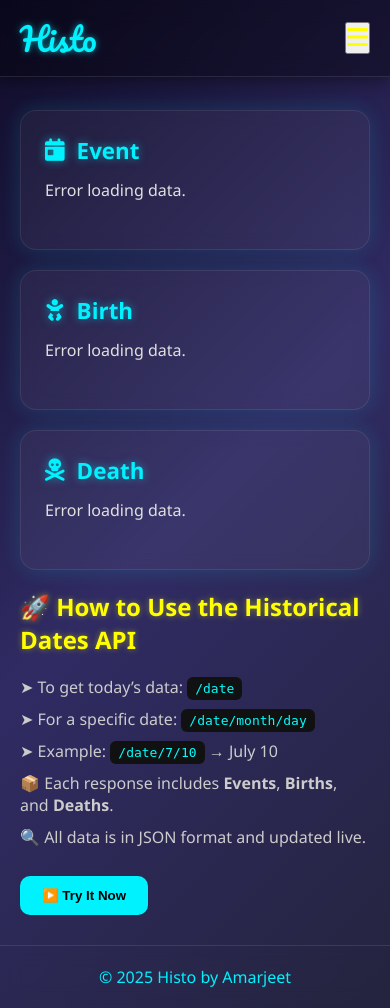
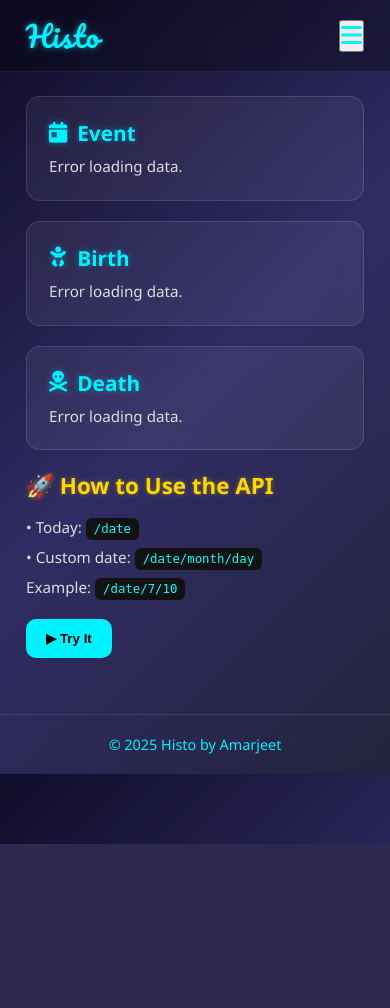
Before and after one commit to Patel776/Python-Major-Project, a Flask app: page / in a window 390 px wide. After the commit the page ends 844 px from the top, so only its background shows below. Run offline with Flask 3, Linux system fonts and the light colour scheme.

Commit message:
Refactor index.html for layout and style improvements
Refactor HTML structure and styles for improved layout and responsiveness.

```diff
--- a/templates/index.html
+++ b/templates/index.html
@@ -4,7 +4,9 @@
   <meta charset="UTF-8" />
   <meta name="viewport" content="width=device-width, initial-scale=1.0"/>
   <title>Today in History | Histo</title>
-  <link rel="stylesheet" href="https://cdnjs.cloudflare.com/ajax/libs/font-awesome/6.4.0/css/all.min.css" />
+
+  <!-- Icons + Fonts -->
+  <link rel="stylesheet" href="https://cdnjs.cloudflare.com/ajax/libs/font-awesome/6.4.0/css/all.min.css"/>
   <link href="https://fonts.googleapis.com/css2?family=Pacifico&display=swap" rel="stylesheet">
 
   <style>
@@ -13,181 +15,258 @@
       font-family: 'Segoe UI', sans-serif;
       background: linear-gradient(135deg, #0f0c29, #302b63, #24243e);
       color: #fff;
-      padding-top: 80px;
-      overflow-x: hidden;
+      overflow-x:hidden;
+      padding-top:70px;
     }
 
-    /* Header */
+    /* ================================
+       MINIMAL NAVBAR / HEADER
+    ================================= */
     header.site-header {
-      position: fixed;
+      position:fixed;
       top:0; left:0; width:100%;
-      display:flex; justify-content:space-between; align-items:center;
-      padding:10px 20px;
-      backdrop-filter: blur(12px);
-      background: rgba(0,0,0,0.35);
-      border-bottom:1px solid rgba(255,255,255,0.1);
+      display:flex; align-items:center;
+      justify-content:space-between;
+      padding:10px 26px;
+      background: rgba(0,0,0,0.3);
+      backdrop-filter: blur(10px);
+      border-bottom:1px solid rgba(255,255,255,0.08);
       z-index:1000;
-      box-shadow:0 4px 15px rgba(0,0,0,0.4);
     }
 
     .logo {
       font-family: 'Pacifico', cursive;
-      font-size:2em;
-      color: #00f2ff;
-      text-shadow: 0 0 6px rgba(0,242,255,0.6);
+      font-size:1.8em;
+      color:#00f2ff;
+      text-shadow:0 0 6px rgba(0,242,255,0.5);
+      letter-spacing:1px;
     }
 
+    /* NAV LINKS */
     .top-nav {
-      display:flex; gap:18px;
+      display:flex;
+      gap:14px;
     }
 
     .top-nav a {
-      color:#ffff00;
+      font-size:0.9em;
+      padding:8px 14px;
+      border-radius:10px;
+      background:rgba(255,255,255,0.08);
+      color:#e0e0e0;
       text-decoration:none;
-      font-weight:500;
-      padding:8px 16px;
-      border-radius:12px;
-      background: rgba(0,0,0,0.5);
-      border:1.5px solid #a855f7;
-      transition: all 0.3s ease;
-      box-shadow:0 0 8px rgba(168,85,247,0.15);
+      border:1px solid rgba(255,255,255,0.12);
+      transition:0.25s ease;
     }
 
     .top-nav a:hover {
       background:#00f2ff;
       color:#000;
-      box-shadow: 0 0 15px rgba(0,242,255,0.7);
     }
 
-    .menu-toggle { display:none; font-size:24px; color:#ffff00; cursor:pointer; }
+    /* HAMBURGER */
+    .menu-toggle {
+      display:none;
+      font-size:24px;
+      color:#00f2ff;
+      cursor:pointer;
+    }
 
     @media(max-width:768px){
       .menu-toggle { display:block; }
+
       .top-nav {
-        display:none; flex-direction:column;
-        background: rgba(0,0,0,0.9);
-        position:absolute; top:60px; right:20px;
-        padding:14px; border-radius:16px; border:1.5px solid rgba(168,85,247,0.3);
+        position:absolute;
+        top:60px; right:20px;
+        background:rgba(0,0,0,0.85);
+        flex-direction:column;
+        padding:16px;
+        gap:10px;
+        border-radius:14px;
+        border:1px solid rgba(255,255,255,0.14);
+        display:none;
       }
       .top-nav.active { display:flex; }
     }
 
-    .section { max-width:960px; margin:0 auto; padding:30px 20px; }
+    /* ================================
+       CARDS
+    ================================= */
+    .section {
+      max-width:900px;
+      margin:0 auto;
+      padding:26px;
+    }
+
     .card {
-      background: rgba(255,255,255,0.05);
-      border:1px solid rgba(255,255,255,0.08);
-      backdrop-filter: blur(8px);
-      border-radius:16px;
-      padding:24px;
+      background:rgba(255,255,255,0.06);
+      padding:22px;
+      border-radius:14px;
       margin-bottom:20px;
-      box-shadow: 0 0 20px rgba(0,242,255,0.15);
-      min-height:140px;
-      transition: transform 0.3s ease, box-shadow 0.3s ease, opacity 0.5s ease;
+      border:1px solid rgba(255,255,255,0.12);
+      backdrop-filter:blur(10px);
+      transition:0.25s ease;
       cursor:pointer;
     }
-    .card:hover { transform: translateY(-5px); box-shadow: 0 12px 30px rgba(0,242,255,0.4); }
+
+    .card:hover {
+      transform:translateY(-3px);
+      background:rgba(255,255,255,0.1);
+    }
 
     .card h2 {
-      font-size:1.4em; color:#00f2ff; display:flex; align-items:center; gap:12px; margin-bottom:12px;
-      text-shadow:0 0 8px rgba(0,242,255,0.5);
+      display:flex;
+      gap:10px;
+      align-items:center;
+      font-size:1.3em;
+      color:#00f2ff;
+      margin-bottom:8px;
+      text-shadow:0 0 6px rgba(0,242,255,0.4);
     }
-    .card p { font-size:1em; line-height:1.6; color:#e0e0e0; }
 
-    .api-usage h3 { font-size:1.5em; color:#ffff00; margin-bottom:20px; text-shadow:0 0 6px rgba(255,255,0,0.4);}
-    .api-usage p { font-size:1em; margin-bottom:10px; color:#ccc; }
-    .api-usage code { background:#111; padding:4px 8px; border-radius:6px; color:#0ff; font-family:monospace; }
-    .try-button { margin-top:18px; padding:12px 22px; background:#00f2ff; color:#000; font-weight:bold; border:none; border-radius:10px; cursor:pointer; transition:0.3s; }
-    .try-button:hover { background:#0ff; }
+    .card p {
+      color:#dcdcdc;
+      line-height:1.5;
+      font-size:0.95em;
+    }
 
+    /* ================================
+       API SECTION
+    ================================= */
+    .api-usage h3 {
+      font-size:1.4em;
+      color:#ffd700;
+      margin-bottom:16px;
+      text-shadow:0 0 5px rgba(255,215,0,0.4);
+    }
+
+    .api-usage p {
+      font-size:0.95em;
+      margin-bottom:10px;
+      color:#ddd;
+    }
+
+    code {
+      background:#111;
+      padding:4px 8px;
+      border-radius:6px;
+      color:#0ff;
+    }
+
+    .try-button {
+      padding:12px 20px;
+      margin-top:12px;
+      background:#00f2ff;
+      color:#000;
+      border:none;
+      border-radius:10px;
+      cursor:pointer;
+      font-weight:600;
+      transition:0.3s;
+    }
+
+    .try-button:hover {
+      background:#0ff;
+    }
+
+    /* FOOTER */
     footer.site-footer {
-      text-align:center; color:#00f2ff;
+      text-align:center;
+      color:#00f2ff;
       padding:20px 0;
       border-top:1px solid rgba(255,255,255,0.1);
       backdrop-filter: blur(10px);
+      margin-top:30px;
+      font-size:0.9em;
     }
   </style>
 </head>
+
 <body>
-  <!-- Header -->
+
+  <!-- HEADER -->
   <header class="site-header">
     <div class="logo">Histo</div>
-    <div style="display:flex;align-items:center;gap:24px;">
-      <nav class="top-nav" id="navMenu">
-        <a href="https://github.com/pyKinsu" target="_blank"><i class="fab fa-github"></i> Follow Me</a>
-        <a href="https://github.com/pyKinsu/historicaldates/stargazers" target="_blank"><i class="fas fa-star"></i> Give Star</a>
-        <a href="https://github.com/pyKinsu/historicaldates/fork" target="_blank"><i class="fas fa-code-branch"></i> Fork Repo</a>
-        <a href="/pages/Contact"><i class="fas fa-paper-plane"></i> Contact</a>
-      </nav>
-      <button class="menu-toggle" id="menuToggle"><i class="fas fa-bars"></i></button>
-    </div>
+
+    <nav class="top-nav" id="navMenu">
+      <a href="https://github.com/pyKinsu" target="_blank"><i class="fab fa-github"></i> Follow</a>
+      <a href="https://github.com/pyKinsu/historicaldates/stargazers" target="_blank"><i class="fas fa-star"></i> Star</a>
+      <a href="https://github.com/pyKinsu/historicaldates/fork" target="_blank"><i class="fas fa-code-branch"></i> Fork</a>
+      <a href="/pages/Contact"><i class="fas fa-paper-plane"></i> Contact</a>
+    </nav>
+
+    <button class="menu-toggle" id="menuToggle"><i class="fas fa-bars"></i></button>
   </header>
 
-  <!-- Content -->
+  <!-- MAIN CONTENT -->
   <div class="section">
+
     <div class="card" id="eventCard">
       <h2><i class="fas fa-calendar-day"></i> Event</h2>
       <p>Loading...</p>
     </div>
+
     <div class="card" id="birthCard">
       <h2><i class="fas fa-baby"></i> Birth</h2>
       <p>Loading...</p>
     </div>
+
     <div class="card" id="deathCard">
       <h2><i class="fas fa-skull-crossbones"></i> Death</h2>
       <p>Loading...</p>
     </div>
 
     <div class="api-usage">
-      <h3>🚀 How to Use the Historical Dates API</h3>
-      <p>➤ To get today’s data: <code>/date</code></p>
-      <p>➤ For a specific date: <code>/date/month/day</code></p>
-      <p>➤ Example: <code>/date/7/10</code> → July 10</p>
-      <p>📦 Each response includes <strong>Events</strong>, <strong>Births</strong>, and <strong>Deaths</strong>.</p>
-      <p>🔍 All data is in JSON format and updated live.</p>
-      <button class="try-button" onclick="window.location.href='/demo.html'">▶️ Try It Now</button>
+      <h3>🚀 How to Use the API</h3>
+      <p>• Today: <code>/date</code></p>
+      <p>• Custom date: <code>/date/month/day</code></p>
+      <p>Example: <code>/date/7/10</code></p>
+      <button class="try-button" onclick="location.href='/demo.html'">▶ Try It</button>
     </div>
+
   </div>
 
-  <!-- Footer -->
+  <!-- FOOTER -->
   <footer class="site-footer">
     © 2025 Histo by Amarjeet
   </footer>
 
-  <!-- Script -->
+  <!-- SCRIPT -->
   <script>
-    document.getElementById('menuToggle').addEventListener('click', () => {
-      document.getElementById('navMenu').classList.toggle('active');
-    });
+    const menu = document.getElementById('navMenu');
+    const toggle = document.getElementById('menuToggle');
+    toggle.onclick = () => menu.classList.toggle('active');
 
     async function loadTodayHistory() {
       try {
         const res = await fetch('/date');
         const data = await res.json();
+
         const events = data.data.Events;
         const births = data.data.Births;
         const deaths = data.data.Deaths;
 
-        let eventIndex=0, birthIndex=0, deathIndex=0;
+        let e = 0, b = 0, d = 0;
 
-        function updateCard(id,list,index){
-          document.getElementById(id).querySelector("p").innerText=list[index].text;
+        function setText(id, list, index) {
+          document.getElementById(id).querySelector("p").innerText = list[index].text;
         }
 
-        updateCard('eventCard',events,eventIndex);
-        updateCard('birthCard',births,birthIndex);
-        updateCard('deathCard',deaths,deathIndex);
+        setText('eventCard', events, e);
+        setText('birthCard', births, b);
+        setText('deathCard', deaths, d);
 
-        setInterval(()=>{ eventIndex=(eventIndex+1)%events.length; updateCard('eventCard',events,eventIndex); },4000);
-        setInterval(()=>{ birthIndex=(birthIndex+1)%births.length; updateCard('birthCard',births,birthIndex); },5000);
-        setInterval(()=>{ deathIndex=(deathIndex+1)%deaths.length; updateCard('deathCard',deaths,deathIndex); },6000);
+        setInterval(()=>{ e=(e+1)%events.length; setText('eventCard',events,e); },4000);
+        setInterval(()=>{ b=(b+1)%births.length; setText('birthCard',births,b); },5000);
+        setInterval(()=>{ d=(d+1)%deaths.length; setText('deathCard',deaths,d); },6000);
 
-      } catch(e){
-        document.querySelectorAll('.card p').forEach(p=>p.innerText="Error loading data.");
-        console.error("API error",e);
+      } catch (err) {
+        document.querySelectorAll(".card p").forEach(p => p.innerText="Error loading data.");
       }
     }
 
     loadTodayHistory();
   </script>
+
 </body>
 </html>
```
